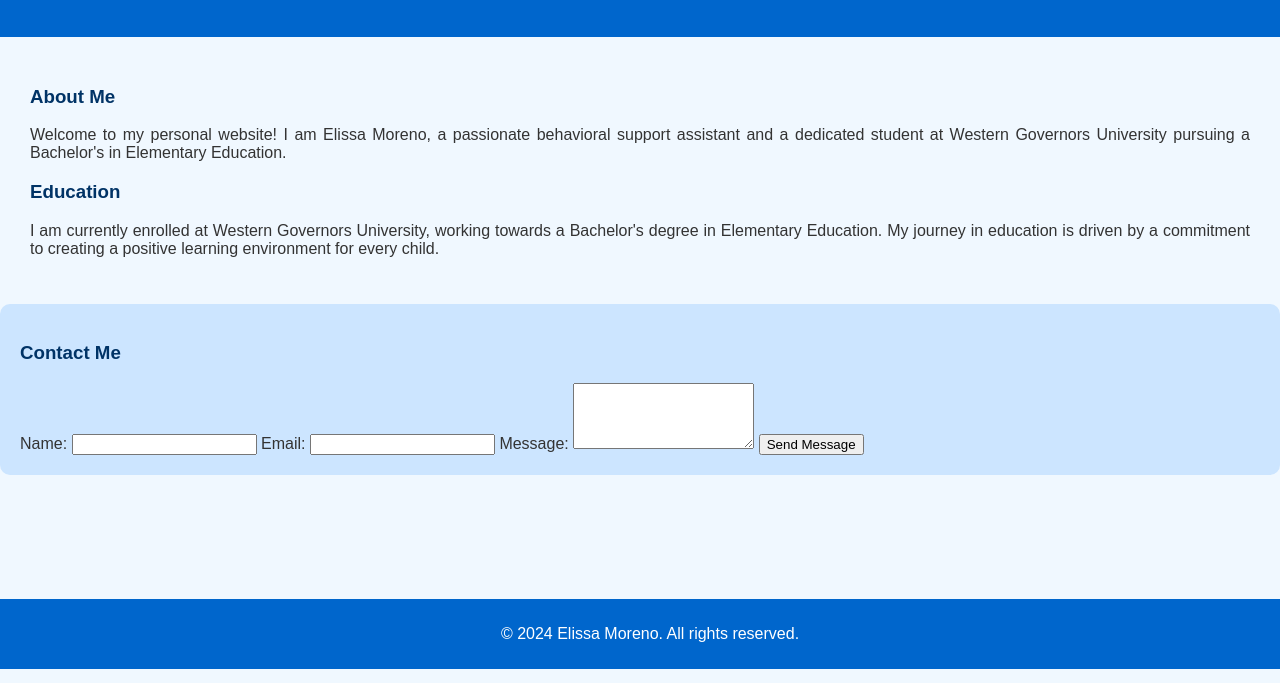
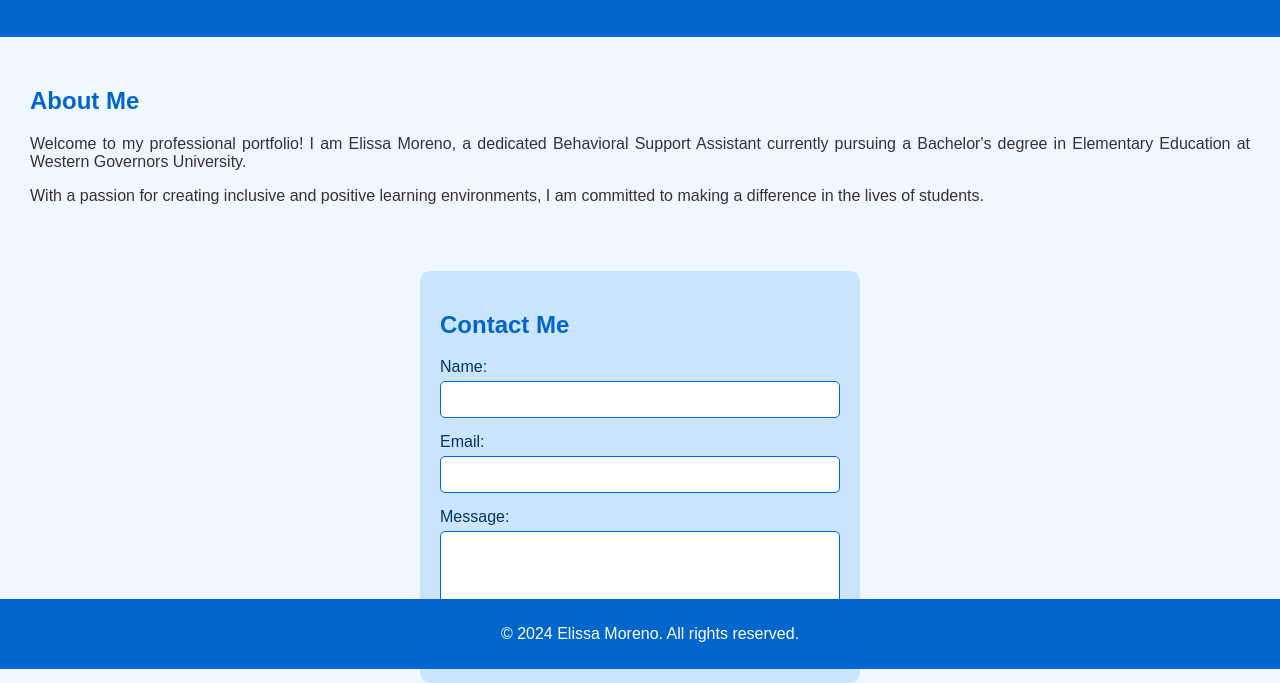
Before and after one commit to emoreno09/emoreno09.github.io, a plain HTML site: page index.html in a window 1280 px wide. Shown: the part 131-814 px from the top of the page. Drawn offline with Linux system fonts and the light colour scheme.

Commit message:
Update index.html
gpt website 2nd draft

```diff
--- a/index.html
+++ b/index.html
@@ -26,18 +26,54 @@
             text-align: justify;
         }
 
-        h1, h2 {
+        h1, h2, h3 {
             color: #0066cc; /* RoyalBlue */
         }
 
-        h3 {
-            color: #003366; /* DarkSlateBlue */
+        h2 {
+            font-size: 1.5em;
+        }
+
+        .about-me {
+            margin-bottom: 20px;
         }
 
         .contact-form {
             background-color: #cce5ff; /* LightBlue */
             padding: 20px;
             border-radius: 10px;
+            max-width: 400px;
+            margin: 0 auto;
+        }
+
+        form {
+            display: flex;
+            flex-direction: column;
+        }
+
+        label {
+            margin-bottom: 5px;
+            color: #003366; /* DarkSlateBlue */
+        }
+
+        input, textarea {
+            margin-bottom: 15px;
+            padding: 10px;
+            border: 1px solid #0066cc; /* RoyalBlue */
+            border-radius: 5px;
+        }
+
+        button {
+            padding: 10px;
+            background-color: #0066cc; /* RoyalBlue */
+            color: #fff; /* White */
+            border: none;
+            border-radius: 5px;
+            cursor: pointer;
+        }
+
+        button:hover {
+            background-color: #004080; /* DarkBlue */
         }
 
         footer {
@@ -58,16 +94,14 @@
         <h2>Behavioral Support Assistant | Aspiring Elementary Educator</h2>
     </header>
 
-    <section>
-        <h3>About Me</h3>
-        <p>Welcome to my personal website! I am Elissa Moreno, a passionate behavioral support assistant and a dedicated student at Western Governors University pursuing a Bachelor's in Elementary Education.</p>
-
-        <h3>Education</h3>
-        <p>I am currently enrolled at Western Governors University, working towards a Bachelor's degree in Elementary Education. My journey in education is driven by a commitment to creating a positive learning environment for every child.</p>
+    <section class="about-me">
+        <h2>About Me</h2>
+        <p>Welcome to my professional portfolio! I am Elissa Moreno, a dedicated Behavioral Support Assistant currently pursuing a Bachelor's degree in Elementary Education at Western Governors University.</p>
+        <p>With a passion for creating inclusive and positive learning environments, I am committed to making a difference in the lives of students.</p>
     </section>
 
     <section class="contact-form">
-        <h3>Contact Me</h3>
+        <h2>Contact Me</h2>
         <form>
             <label for="name">Name:</label>
             <input type="text" id="name" name="name" required>
```
